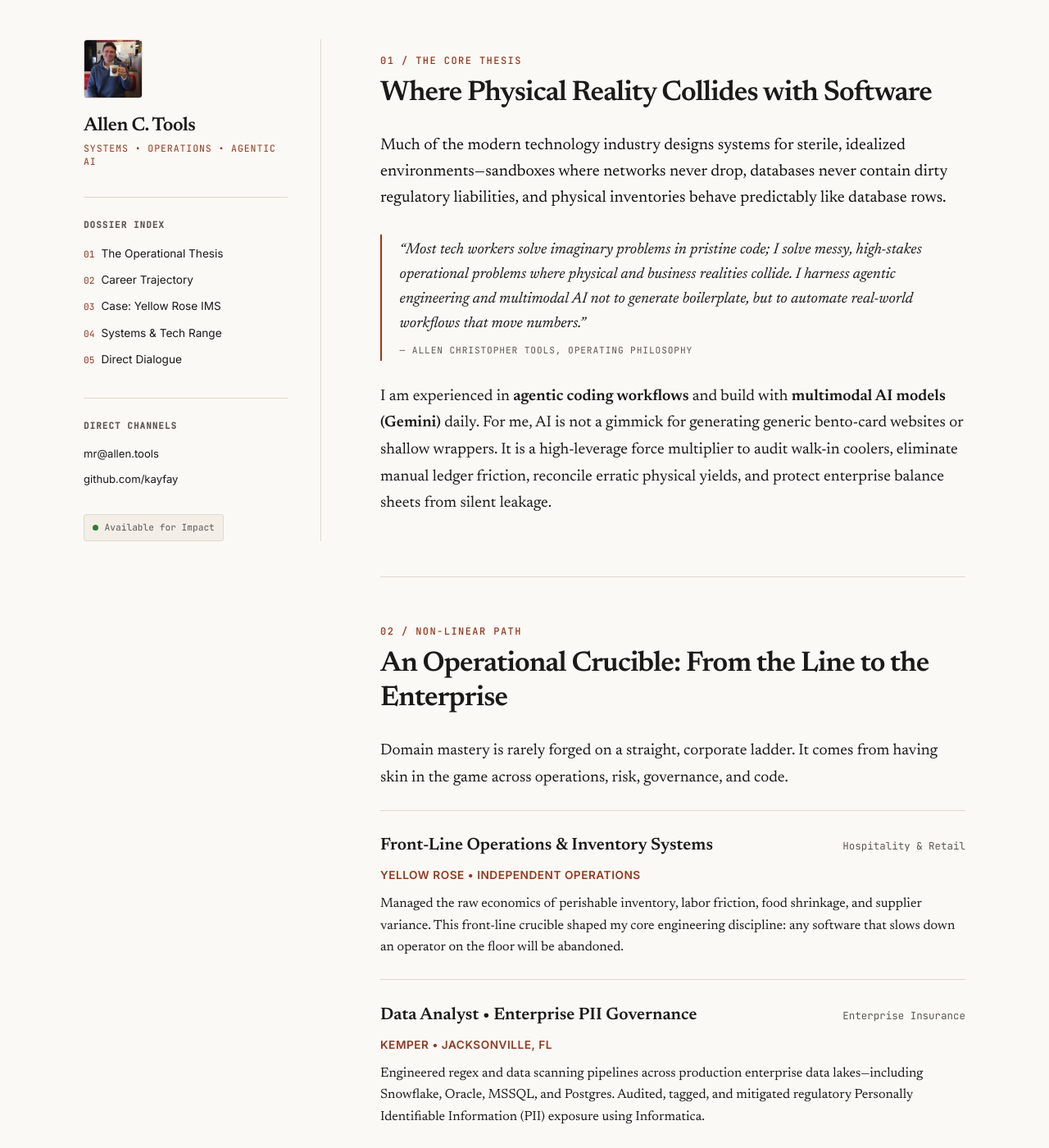
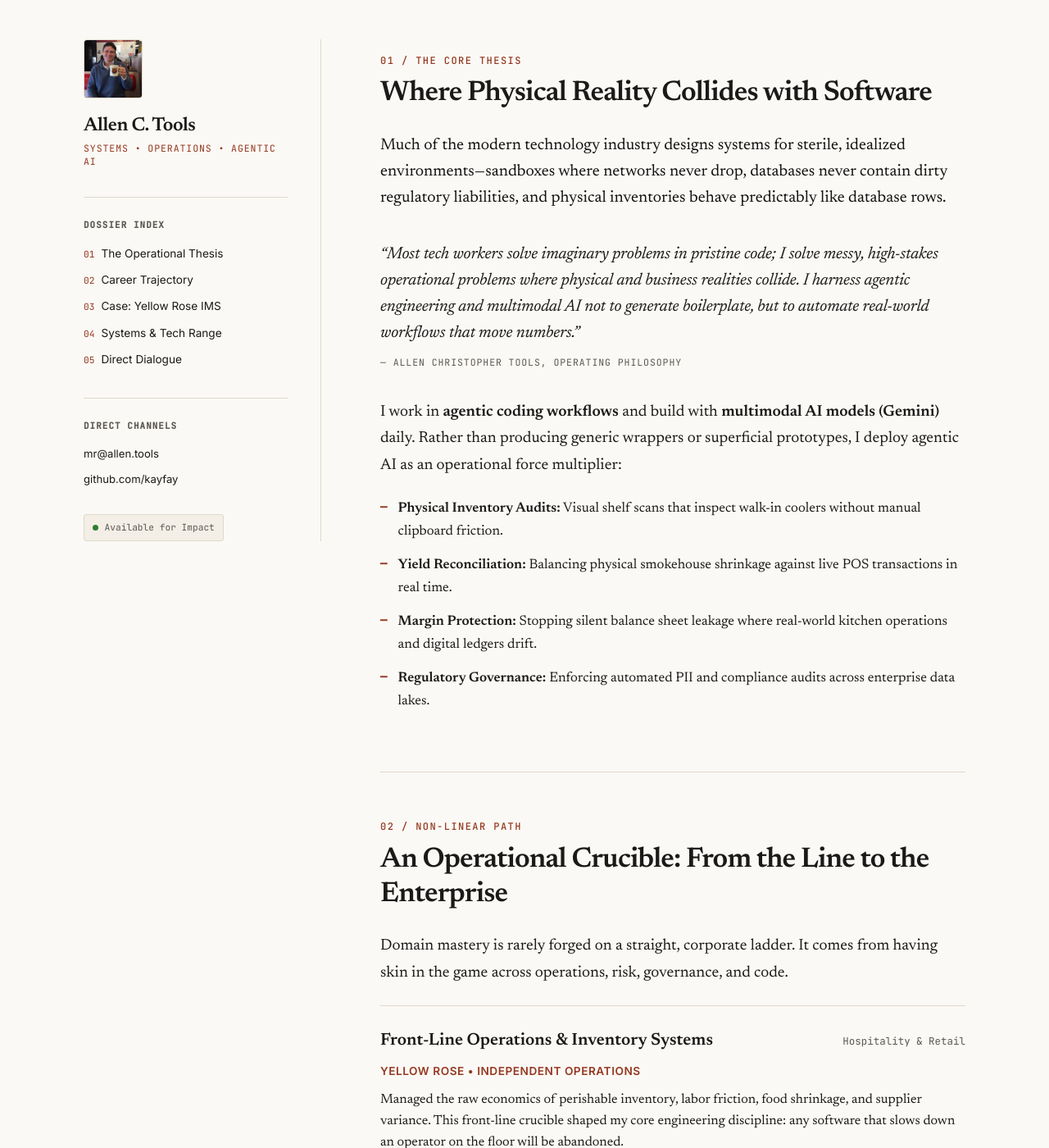
Before and after one commit to kayfay/allen.tools, a Jekyll site: the page index.html, which Jekyll copies as it is, in a window 1280 px wide and 1400 px high. Shown: the whole window at 82% size. Built offline with Jekyll 4.4.1, drawn with Linux system fonts in a browser that asks for light colours; some of the changed text lies outside the part shown.

Commit message:
style: remove quote accent bar and format key insights into editorial bullets

```diff
--- a/index.html
+++ b/index.html
@@ -260,26 +260,56 @@
       font-feature-settings: "liga" 1, "dlig" 1;
     }
 
-    /* ── The Manifesto Pull Quote (Editorial Flow) ── */
+    /* ── The Manifesto Pull Quote (Pure Typography) ── */
     .thesis-quote {
-      margin: 1.75rem 0;
-      padding: 0.25rem 0 0.25rem 1.35rem;
-      border-left: 2px solid var(--accent-rust);
-      font-size: 1.15rem;
-      line-height: 1.62;
+      margin: 2.2rem 0;
+      padding: 0;
+      border: none;
+      font-size: 1.26rem;
+      line-height: 1.6;
       font-style: italic;
       color: var(--text-ink);
+      letter-spacing: -0.01em;
     }
 
     .thesis-quote cite {
       display: block;
-      margin-top: 0.5rem;
+      margin-top: 0.65rem;
       font-style: normal;
       font-family: 'JetBrains Mono', monospace;
-      font-size: 0.7rem;
+      font-size: 0.72rem;
       text-transform: uppercase;
       letter-spacing: 0.08em;
       color: var(--text-secondary);
+    }
+
+    /* ── Editorial Key Points List ── */
+    .editorial-list {
+      list-style: none;
+      margin: 1.4rem 0 2rem;
+      padding: 0;
+      display: flex;
+      flex-direction: column;
+      gap: 0.85rem;
+    }
+
+    .editorial-list li {
+      position: relative;
+      padding-left: 1.35rem;
+      font-size: 1.05rem;
+      line-height: 1.65;
+      color: var(--text-ink);
+    }
+
+    .editorial-list li::before {
+      content: "—";
+      position: absolute;
+      left: 0;
+      top: 0;
+      color: var(--accent-rust);
+      font-weight: 600;
+      font-family: 'JetBrains Mono', monospace;
+      font-size: 0.85rem;
     }
 
     /* ── Trajectory Ledger Items ── */
@@ -600,8 +630,15 @@
         </blockquote>
 
         <p>
-          I am experienced in <strong>agentic coding workflows</strong> and build with <strong>multimodal AI models (Gemini)</strong> daily. For me, AI is not a gimmick for generating generic bento-card websites or shallow wrappers. It is a high-leverage force multiplier to audit walk-in coolers, eliminate manual ledger friction, reconcile erratic physical yields, and protect enterprise balance sheets from silent leakage.
+          I work in <strong>agentic coding workflows</strong> and build with <strong>multimodal AI models (Gemini)</strong> daily. Rather than producing generic wrappers or superficial prototypes, I deploy agentic AI as an operational force multiplier:
         </p>
+
+        <ul class="editorial-list">
+          <li><strong>Physical Inventory Audits:</strong> Visual shelf scans that inspect walk-in coolers without manual clipboard friction.</li>
+          <li><strong>Yield Reconciliation:</strong> Balancing physical smokehouse shrinkage against live POS transactions in real time.</li>
+          <li><strong>Margin Protection:</strong> Stopping silent balance sheet leakage where real-world kitchen operations and digital ledgers drift.</li>
+          <li><strong>Regulatory Governance:</strong> Enforcing automated PII and compliance audits across enterprise data lakes.</li>
+        </ul>
       </section>
 
       <!-- Chapter 02: Non-Linear Trajectory -->
@@ -698,15 +735,17 @@
         </div>
 
         <h3 class="section-heading">Key Engineering Breakthroughs</h3>
-        <p>
-          <strong>1. Multimodal AI Walk-in Shelf Scanner:</strong> Kitchen staff point a phone at walk-in storage racks. The image is compressed on-device and forwarded through a secure Cloudflare Worker to <code>gemini-1.5-flash</code>. Gemini outputs a strictly structured JSON catalog of detected brisket packages, pork butts, and soda bibs with high accuracy—eliminating nightly clipboard manual counts.
-        </p>
-        <p>
-          <strong>2. Dynamic Protein Depletion Math:</strong> Built a Python depletion engine that continuously reconciles Clover POS register receipts against raw butcher weights and true cook yields. The system separates kitchen trimming loss, cook shrinkage, and unaccounted variance.
-        </p>
-        <p>
-          <strong>3. Two-Way Edge &amp; Ledger Synchronization:</strong> SQLite handles local high-speed caching and audit history, while bi-directional Google Sheets API integrations ensure the culinary team and management see live cost-of-goods figures on familiar interfaces without training overhead.
-        </p>
+        <ul class="editorial-list">
+          <li>
+            <strong>Multimodal Shelf Vision:</strong> Kitchen staff capture a walk-in storage photo. The image routes via a lightweight Cloudflare Worker to <code>gemini-1.5-flash</code>, returning structured JSON counts of briskets, pork butts, and soda bibs—eliminating manual clipboard counts.
+          </li>
+          <li>
+            <strong>Real-Time Yield Reconciliation:</strong> A custom Python depletion engine compares Clover POS register receipts against raw butcher weights and physical cook yields, isolating kitchen trimming loss, smoker shrinkage, and unaccounted variance.
+          </li>
+          <li>
+            <strong>Two-Way Edge Sync:</strong> High-speed local SQLite caching paired with bi-directional Google Sheets API synchronization delivers live cost-of-goods figures to floor managers without software training overhead.
+          </li>
+        </ul>
       </section>
 
       <!-- Chapter 04: Systems Range & Tech Ledger -->
```
